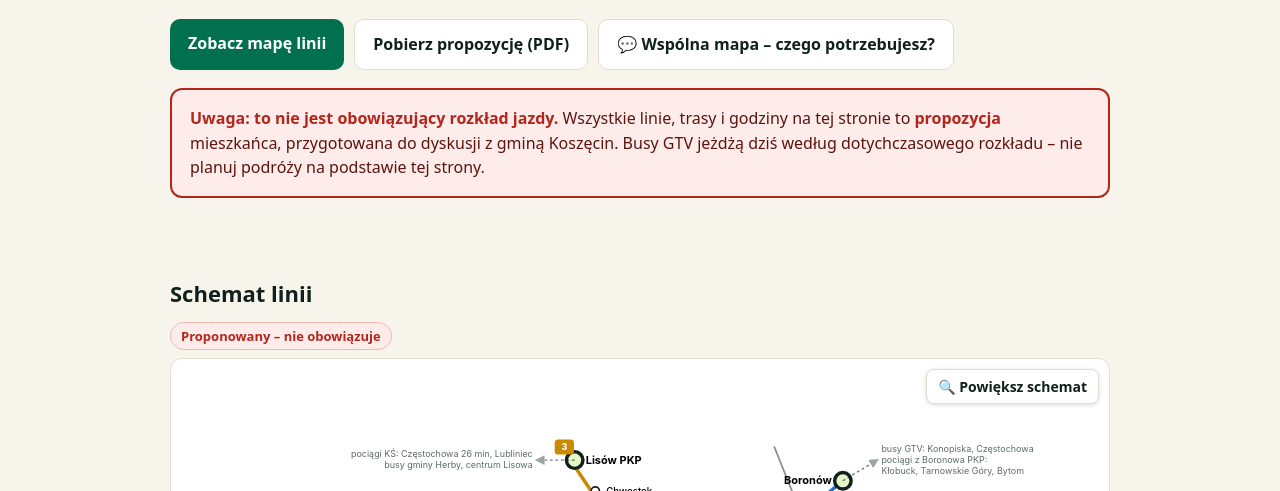
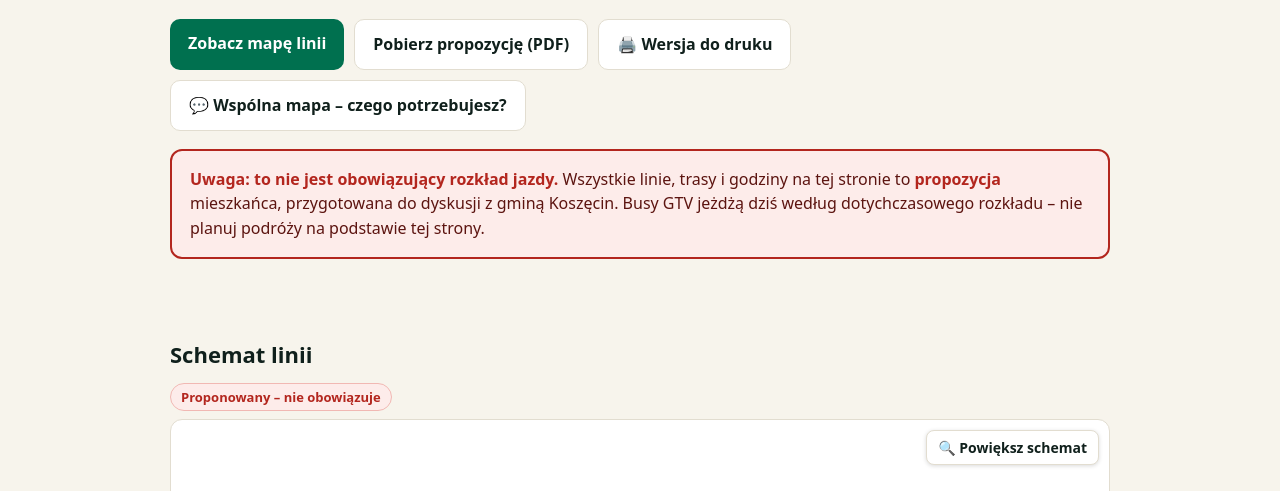
Before and after one commit to Bacman88/widelki-koszecin, a plain HTML site: page public/index.html in a window 1280 px wide. Shown: the part 309-800 px from the top of the page. Drawn offline with Linux system fonts and the light colour scheme.

Commit message:
Wersja PDF do druku do pobrania
Co-Authored-By: Claude Opus 5.5 <noreply@anthropic.com>
Claude-Session: https://claude.ai/code/session_016huVJsA5HNCH8rrAz5yc4V

```diff
--- a/public/index.html
+++ b/public/index.html
@@ -92,6 +92,7 @@ td.how{white-space:normal;color:var(--mut);font-size:14px}
 <div class="btns">
 <a class="btn" href="mapa/">Zobacz mapę linii</a>
 <a class="btn sec" href="dokumenty/siatka-busow-koszecin.pdf">Pobierz propozycję (PDF)</a>
+<a class="btn sec" href="dokumenty/siatka-busow-koszecin-druk.pdf">🖨️ Wersja do druku</a>
 <a class="btn sec" href="wspolna/">💬 Wspólna mapa – czego potrzebujesz?</a>
 </div>
 <div class="warnbox"><b>Uwaga: to nie jest obowiązujący rozkład jazdy.</b> Wszystkie linie, trasy i godziny na tej stronie to <b>propozycja</b> mieszkańca, przygotowana do dyskusji z gminą Koszęcin. Busy GTV jeżdżą dziś według dotychczasowego rozkładu – nie planuj podróży na podstawie tej strony.</div>
```
Also changed, not shown: 1 other file.
